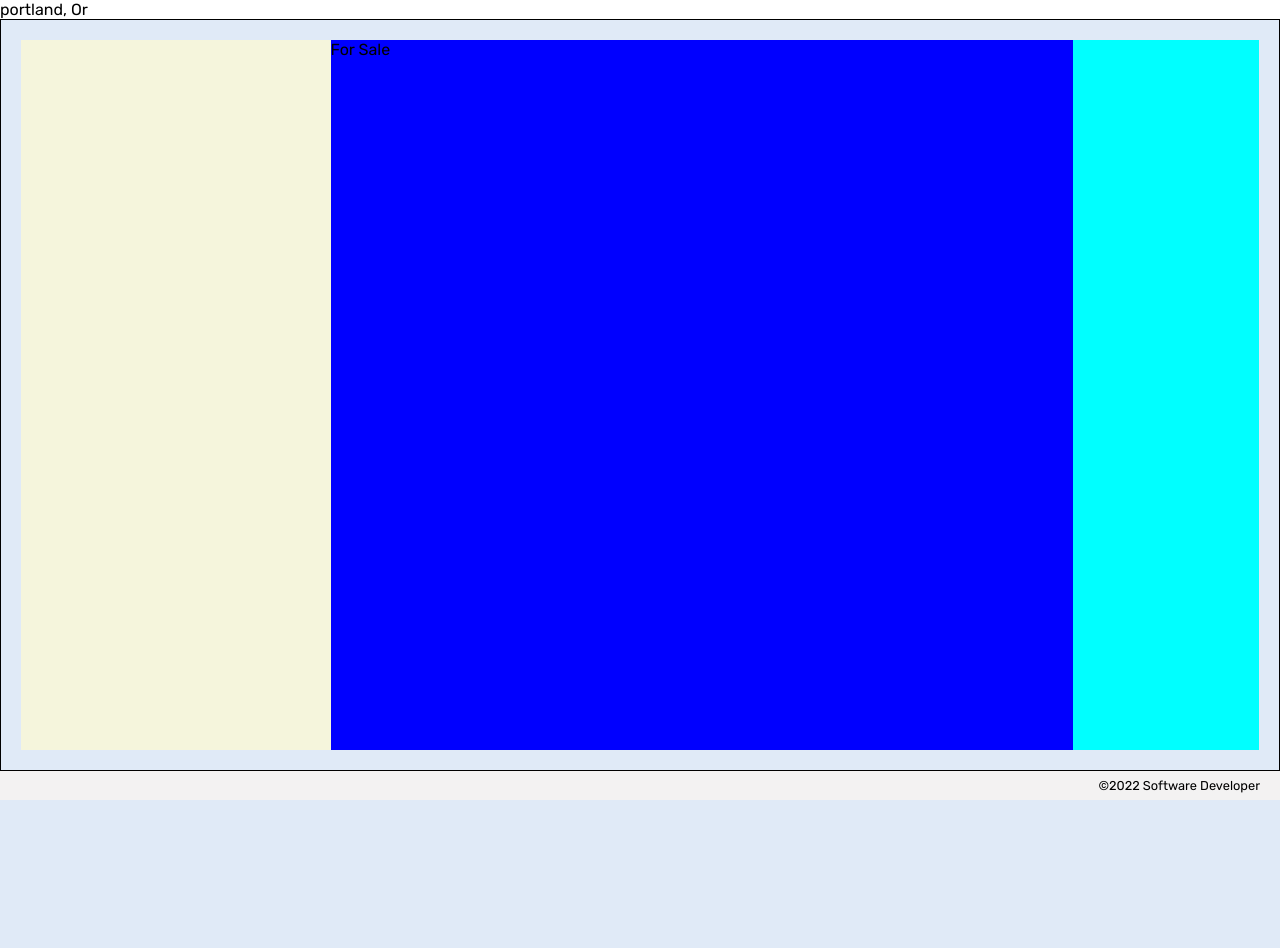
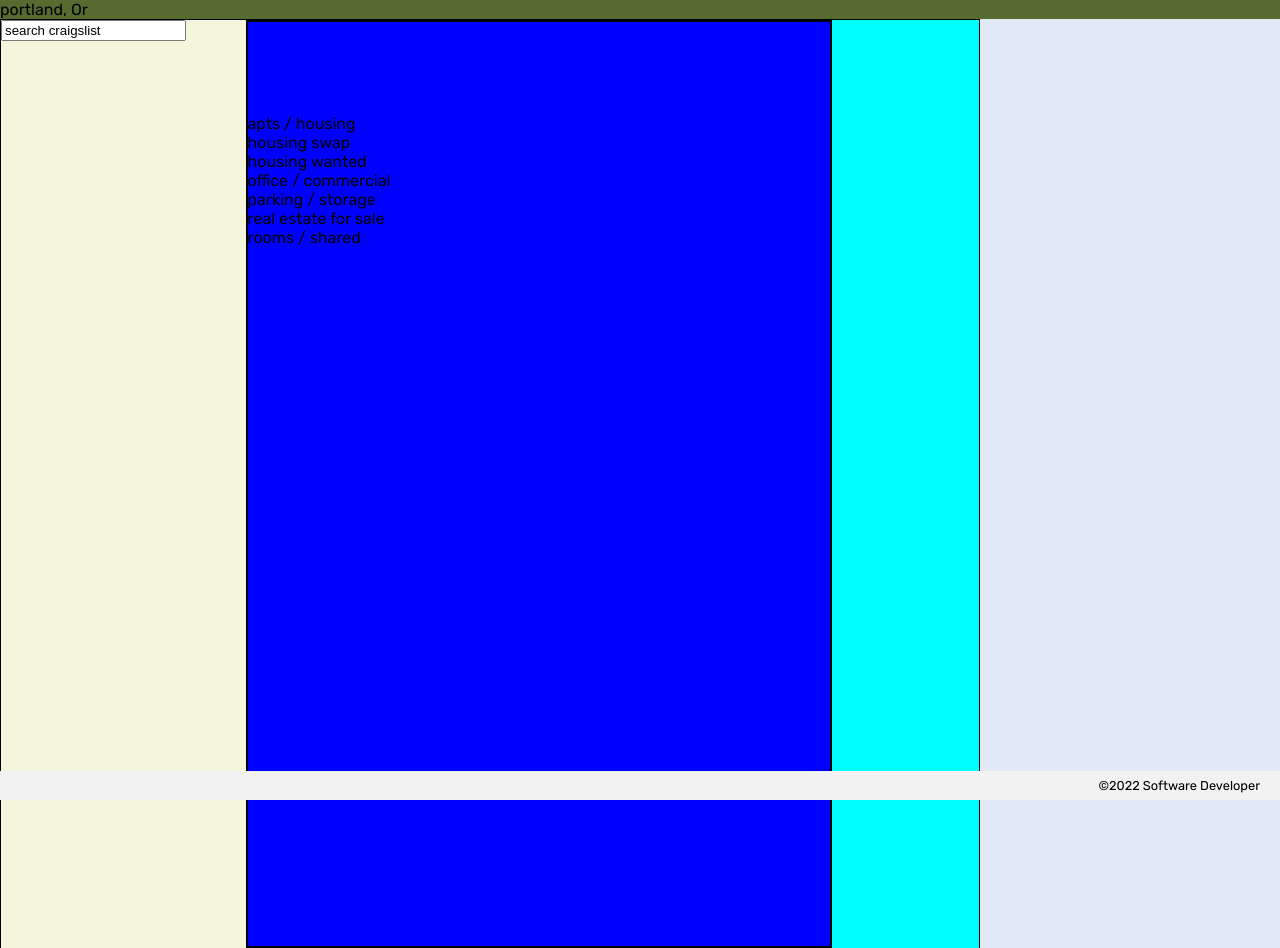
Before and after one commit to tylerww91/onboarding-copy-website, a plain HTML site: page index.html in a window 1280 px wide. Shown: the top 948 px of the page. Before the commit the page ends 800 px from the top, so only its background shows below. Drawn offline with Linux system fonts and the light colour scheme.

Commit message:
adds search bar, list items in html and header styling in css

```diff
--- a/index.html
+++ b/index.html
@@ -20,13 +20,23 @@
     <body>
         <header id="page-header">portland, Or</header>
         <main id="board">
-            <section id="left-col"></section>
+            <section id="left-col">
+                <input type="text" id="search-input" value="search craigslist" />
+            </section>
 
             <section id="middle-col">
-                <div class="for-sale">For Sale</div>
-                <ul>
-                    <li></li>
-                </ul>
+                <div></div>
+                <div class="middle-middle-col">
+                    <ul>
+                        <li>apts / housing</li>
+                        <li>housing swap</li>
+                        <li>housing wanted</li>
+                        <li>office / commercial</li>
+                        <li>parking / storage</li>
+                        <li>real estate for sale</li>
+                        <li>rooms / shared</li>
+                    </ul>
+                </div>
             </section>
 
             <section id="right-col"></section>
--- a/styles/craigslist.css
+++ b/styles/craigslist.css
@@ -2,6 +2,9 @@
     display: grid;
     grid-template-columns: 25% 60% 15%;
     border: 1px solid black;
+    height: 930.44px;
+    width: 980px;
+    padding: 0px;
 }
 
 #right-col {
@@ -13,8 +16,17 @@
 }
 
 #middle-col {
+    display: grid;
+    grid-template-rows: 10% 90%;
+    border: 2px solid black;
     background-color: blue;
 }
 
+#middle-middle-col {
+    display: grid;
+    grid-template-columns: 35% 40% 25%;
+}
+
 #page-header {
+    background-color: darkolivegreen;
 }
```
